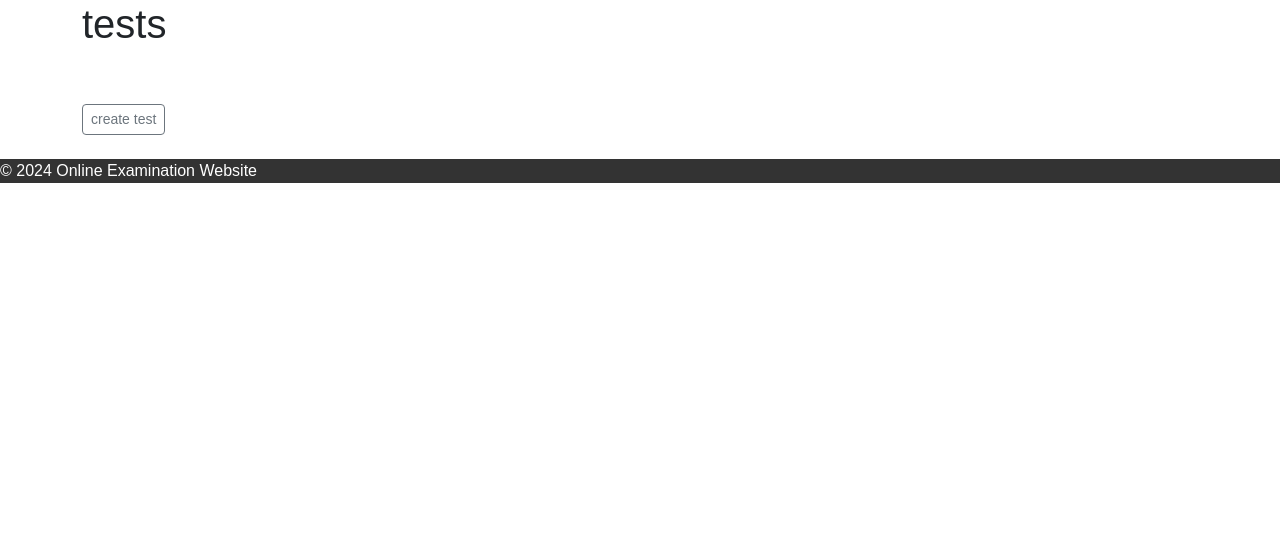
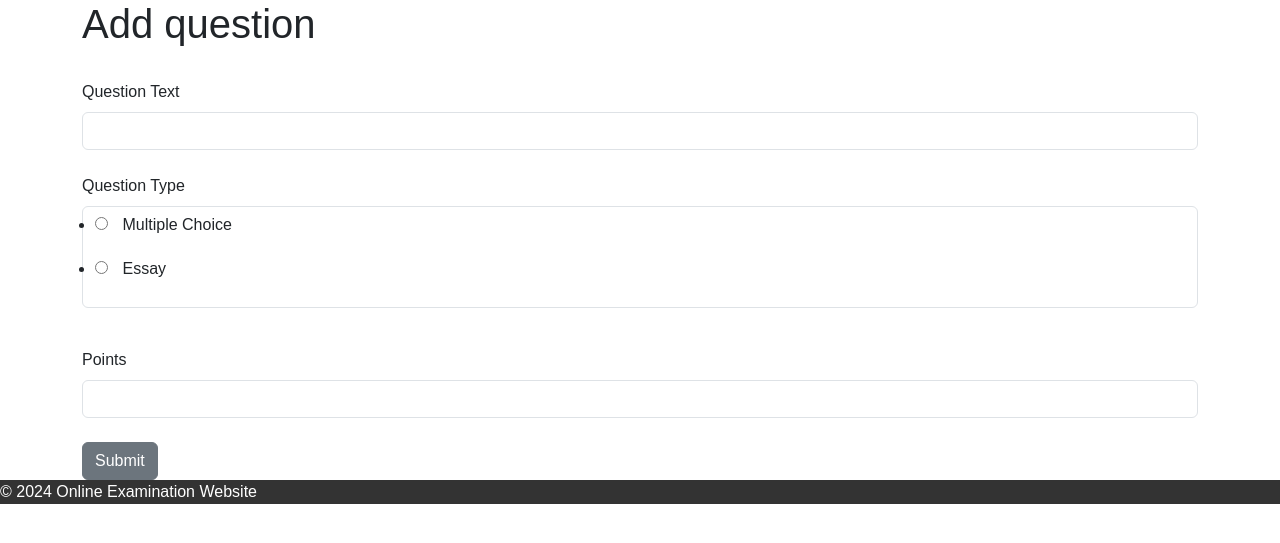
Before and after one commit to Arielbanua/Intellexam, a Flask app: page /tests/1/add-question in a window 1280 px wide. Shown: the part 56-599 px from the top of the page. Run offline with Flask 3, Linux system fonts and the light colour scheme.

Commit message:
added create questions function

```diff
--- a/app.py
+++ b/app.py
@@ -4,8 +4,8 @@ from sklearn.metrics.pairwise import cosine_similarity
 from flask_sqlalchemy import SQLAlchemy
 from datetime import datetime
 from flask_wtf import FlaskForm
-from wtforms import StringField, SubmitField, PasswordField, BooleanField, ValidationError, DateTimeLocalField, TextAreaField, DateTimeField
-from wtforms.validators import DataRequired, EqualTo, Length
+from wtforms import StringField, SubmitField, PasswordField, BooleanField, ValidationError, IntegerField, RadioField, DateTimeLocalField, TextAreaField, DateTimeField
+from wtforms.validators import DataRequired, EqualTo, Length, Optional
 from wtforms.widgets import TextArea
 from flask_login import UserMixin, login_user, LoginManager, login_required, logout_user, current_user
 
@@ -52,11 +52,12 @@ class Questions(db.Model):
     question_text = db.Column(db.String(255), nullable=False)
     question_type = db.Column(db.String(255), nullable=False)
     points = db.Column(db.Integer, nullable=False)
-    option1 = db.Column(db.String(255), nullable=False)
-    option2 = db.Column(db.String(255), nullable=False)
-    option3 = db.Column(db.String(255), nullable=False)
-    option4 = db.Column(db.String(255), nullable=False)
-    correct_opt = db.Column(db.Integer, nullable=False)
+    option1 = db.Column(db.String(255))
+    option2 = db.Column(db.String(255))
+    option3 = db.Column(db.String(255))
+    option4 = db.Column(db.String(255))
+    correct_opt = db.Column(db.Integer)
+    correct_ans = db.Column(db.String(255))
 	# Foreign Key To Link test (refer to primary key of the test)
     test_id = db.Column(db.Integer, db.ForeignKey('tests.test_id'))
     #one-to-one relationship with the Answer model
@@ -96,9 +97,25 @@ class TestForm(FlaskForm):
     submit = SubmitField("Submit")
 
 class QuestionForm(FlaskForm):
-    title = StringField("Email", validators=[DataRequired()])
-    start_date = DateTimeField('Start_date', validators=[DataRequired()])
-    end_date = DateTimeField("End__date", validators=[DataRequired()])
+    question_text = StringField('Question Text', validators=[DataRequired()])
+    question_type = RadioField('Question Type', choices=[('multiple-choice', 'Multiple Choice'), ('essay', 'Essay')], validators=[DataRequired()])
+    points = IntegerField('Points', validators=[DataRequired()])
+
+    # Multiple Choice fields
+    option1 = StringField('Option 1')
+    option2 = StringField('Option 2')
+    option3 = StringField('Option 3')
+    option4 = StringField('Option 4')
+    correct_opt = IntegerField('Correct Option', validators=[Optional()])
+
+    # Essay field
+    correct_ans = TextAreaField('Correct Answer')
+
+    submit = SubmitField("Submit")
+
+    def validate_correct_ans(self, field):
+        if self.question_type.data == 'essay' and not field.data:
+            raise ValidationError('This field is required')
 
 @app.route('/register', methods=['GET', 'POST'])
 def register():
@@ -120,6 +137,7 @@ def register():
             form.password.data = ''
             form.email.data = ''
             flash("Email taken!")
+
     return render_template("register.html", form=form)
 
 @app.route('/login', methods=['GET', 'POST'])
@@ -177,14 +195,38 @@ def tests():
 
 @app.route('/tests/<int:id>', methods=['GET', 'POST'])
 def test(id):
-	test = Tests.query.get_or_404(id)
-	return render_template('manage_test.html', test=test)
+    test = Tests.query.get_or_404(id)
+    questions = Questions.query.filter_by(test_id = id)
+    return render_template('manage_test.html', test=test, questions=questions)
 
-#lanjut kerja ini
 @app.route('/tests/<int:id>/add-question', methods=['GET', 'POST'])
 def add_question(id):
-	test = Tests.query.get_or_404(id)
-	return render_template('tests.html', test=test)
+    form = QuestionForm()
+    if request.method == 'POST':
+        if form.validate_on_submit():
+            # Create a new question object and save it to the database
+            question = Questions(question_text=form.question_text.data,
+                                question_type=form.question_type.data,
+                                points=form.points.data,
+                                test_id = id)
+
+            if form.question_type.data == 'multiple-choice':
+                question.option1 = form.option1.data
+                question.option2 = form.option2.data
+                question.option3 = form.option3.data
+                question.option4 = form.option4.data
+                question.correct_opt = form.correct_opt.data
+
+            else:
+                question.correct_ans = form.correct_ans.data
+
+            db.session.add(question)
+            db.session.commit()
+            flash('Question created successfully!')
+            return redirect(url_for('test', id=id))
+
+
+    return render_template('add_question.html', form=form, id = id)
 
 @app.route('/', methods=['GET', 'POST'])
 def index():
--- /dev/null
+++ b/templates/add_question.html
@@ -0,0 +1,96 @@
+{% extends 'index.html' %}
+
+
+{% block content %}
+
+<h1>Add question</h1>
+<br>
+
+{% for message in get_flashed_messages() %}
+
+	<div>
+	  {{ message }}
+	  <button type="button" class="btn-close" data-bs-dismiss="alert" aria-label="Close"></button>
+	</div>
+
+
+{% endfor %}
+
+<form method="post">
+    {{ form.hidden_tag() }}
+
+		{{ form.question_text.label(class="form-label") }}
+
+		{{ form.question_text(class="form-control") }}
+		<br/>
+
+		{{ form.question_type.label(class="form-label") }}
+
+		{{ form.question_type(class="form-control") }}
+		<br/>
+
+		{{ form.points.label(class="form-label") }}
+
+		{{ form.points(class="form-control") }}
+		<br/>
+
+        <div id="multiple-choice-fields" style="display: none;">
+            {{ form.option1.label(class="form-label") }}
+
+            {{ form.option1(class="form-control") }}
+            <br/>
+
+            {{ form.option2.label(class="form-label") }}
+
+            {{ form.option2(class="form-control") }}
+            <br/>
+
+            {{ form.option3.label(class="form-label") }}
+
+            {{ form.option3(class="form-control") }}
+            <br/>
+
+            {{ form.option4.label(class="form-label") }}
+
+            {{ form.option4(class="form-control") }}
+            <br/>
+
+            {{ form.correct_opt.label(class="form-label") }}
+
+            {{ form.correct_opt(class="form-control") }}
+            <br/>
+
+        </div>
+
+        <div id="essay-field" style="display: none;">
+
+            {{ form.correct_ans.label(class="form-label") }}
+
+            {{ form.correct_ans(class="form-control") }}
+            <br/>
+
+        </div>
+
+        <script>
+            document.addEventListener("DOMContentLoaded", function() {
+                const questionTypeRadios = document.querySelectorAll('input[name="question_type"]');
+                questionTypeRadios.forEach(function(radio) {
+                    radio.addEventListener("change", function() {
+                        const multipleChoiceFields = document.getElementById("multiple-choice-fields");
+                        const essayField = document.getElementById("essay-field");
+                        if (this.value === "multiple-choice") {
+                            multipleChoiceFields.style.display = "block";
+                            essayField.style.display = "none";
+                        } else if (this.value === "essay") {
+                            multipleChoiceFields.style.display = "none";
+                            essayField.style.display = "block";
+                        }
+                    });
+                });
+            });
+        </script>
+
+        {{ form.submit(class="btn btn-secondary") }}
+</form>
+
+{% endblock %}
--- a/templates/tests.html
+++ b/templates/tests.html
@@ -32,9 +32,7 @@
 	<br/><br/>
 	<a href="{{ url_for('test', id=test.test_id)}}" class="btn btn-outline-secondary btn-sm">Manage test</a>
 
-	<br/>
 </div>
-<br/>
 {% endfor %}
 
 {% endblock %}
```
Also changed, not shown: templates/manage_test.html (+15 -0 lines), instance/users.db.
